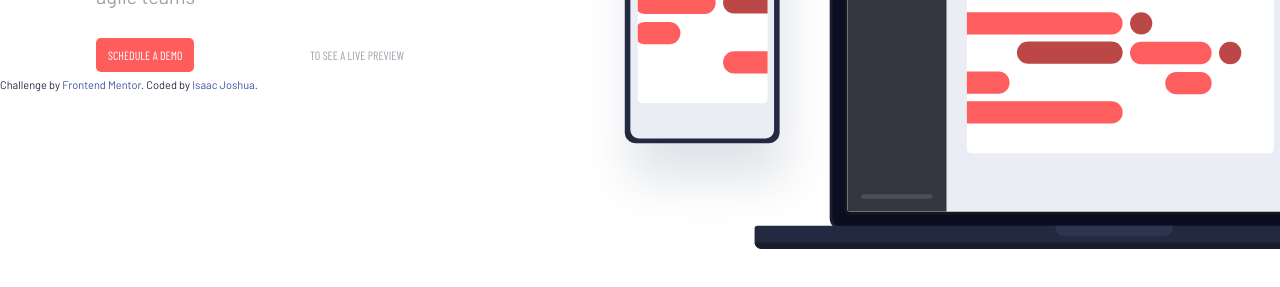
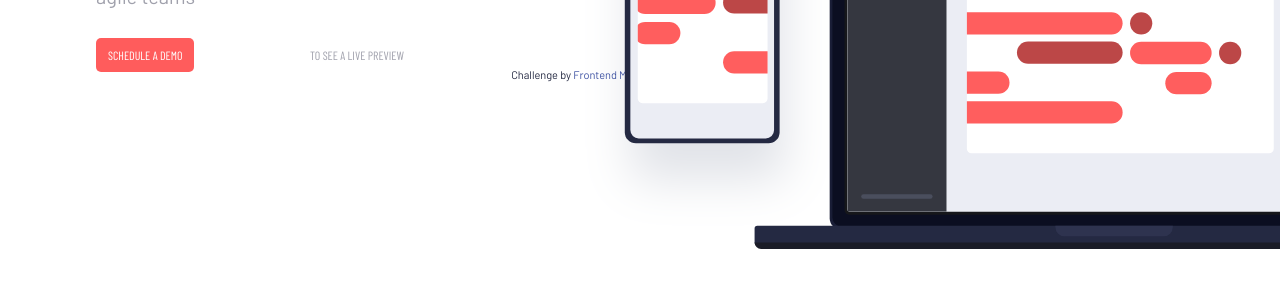
Before and after one commit to fegyisaac/project-tracking-website, a website: page index.html in a window 1280 px wide. Shown: the part 333-620 px from the top of the page. Drawn offline with nearby package versions, Linux system fonts and the light colour scheme; a web font is replaced by a local one.

Commit message:
Update index.html

```diff
--- a/index.html
+++ b/index.html
@@ -24,7 +24,9 @@
     }
     .attribution {
       position: absolute;
-      bottom: 0;
+      bottom: 10px;
+      left: 50%;
+      transform: translate(-50%);
       font-size: 11px;
       text-align: center;
     }
```
